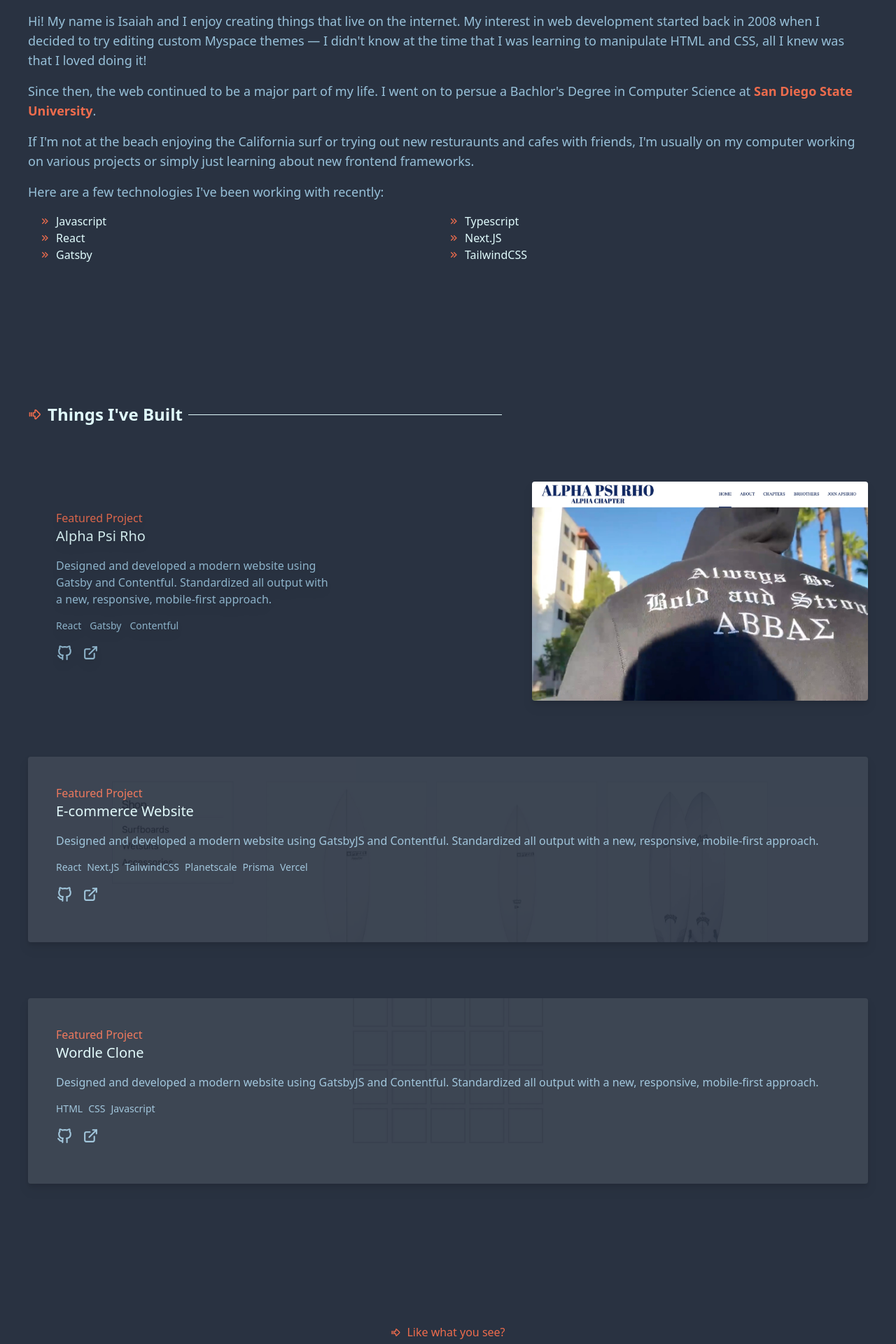
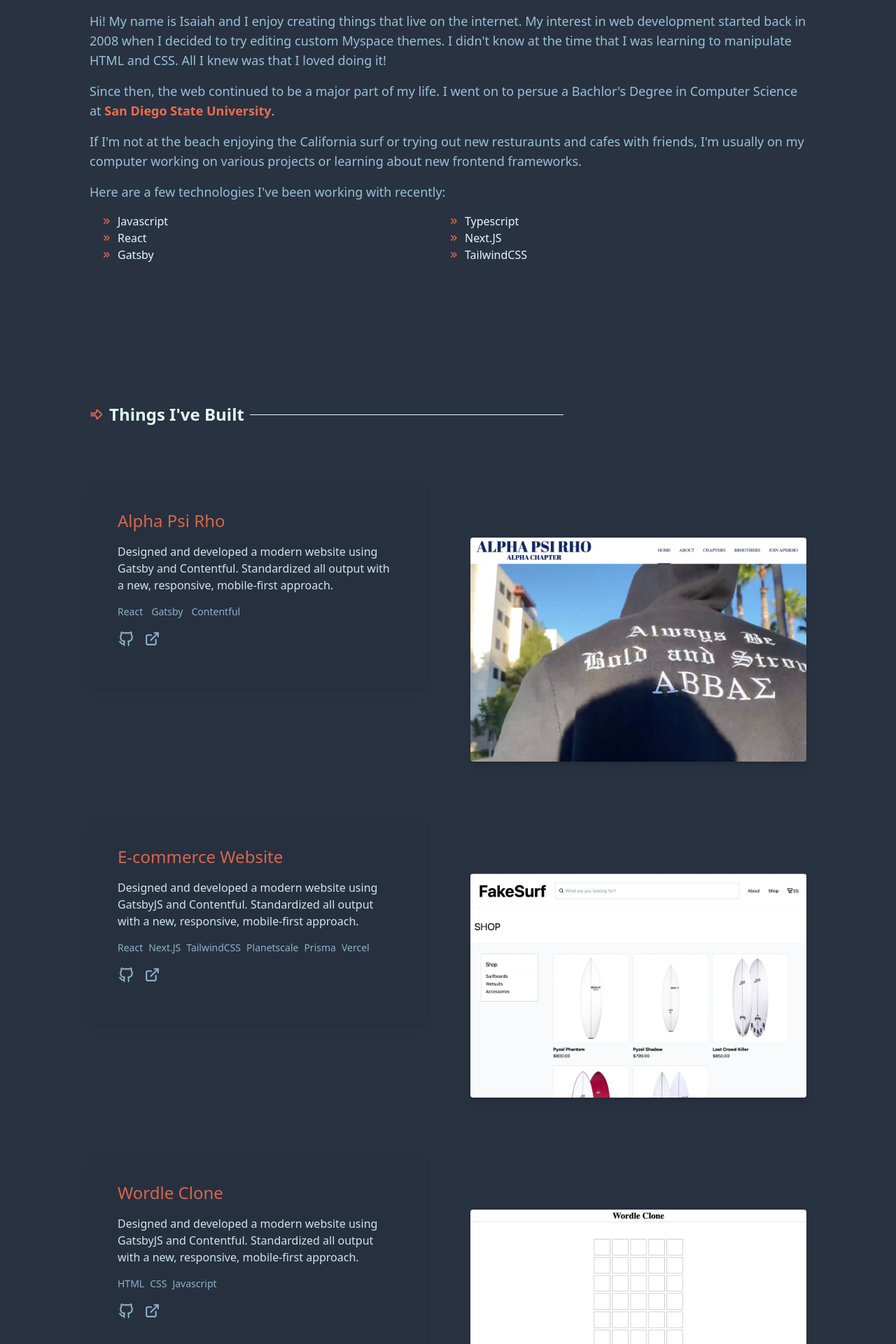
Before and after one commit to isaiahaquino/react-portfolio, a Next.js app: page / in a window 1280 px wide. Shown: the part 880-2800 px from the top of the page at 70% size. Built offline with nearby package versions, Linux system fonts and the light colour scheme.

Commit message:
finish md breakpoint

```diff
--- a/app/page.tsx
+++ b/app/page.tsx
@@ -20,7 +20,7 @@ export default function Home() {
             </li>
           </ul>
         </nav>
-        <div className='mt-[10rem] ml-[2.5rem] mr-[3rem]'>
+        <div className='mt-[10rem] ml-[2.5rem] mr-[3rem] max-w-[1024px] lg:mx-auto'>
           <h2 className='my-2 text-lg text-orange'>Hey there, my name is</h2>
           <h1 className='text-4xl my-1 sm:text-5xl md:text-6xl text-white'>Isaiah Aquino.</h1>
           <h1 className='text-4xl my-1 sm:text-5xl md:text-6xl text-blue-light'>I build things for the web.</h1>
@@ -30,15 +30,15 @@ export default function Home() {
 
       {/* ABOUT ME SECTION */}
 
-      <section className='mt-[20rem] mx-[2.5rem]'>
+      <section className='mt-[20rem] mx-[2.5rem] max-w-[1024px] lg:mx-auto'>
         <div className='flex items-center my-10'>
           <TbArrowBigRightLines className='shrink-0 grow-0' color='#ee6c4d' size={20}/>
           <h1 className='text-white flex-shrink-0 mx-2 font-bold text-2xl'>About Me</h1>
           <div className='h-[1px] w-full max-w-md bg-white'></div>
         </div>
-        <p className='text-blue-light text-lg my-4'>Hi! My name is Isaiah and I enjoy creating things that live on the internet. My interest in web development started back in 2008 when I decided to try editing custom Myspace themes — I didn&apos;t know at the time that I was learning to manipulate HTML and CSS, all I knew was that I loved doing it!</p>
+        <p className='text-blue-light text-lg my-4'>Hi! My name is Isaiah and I enjoy creating things that live on the internet. My interest in web development started back in 2008 when I decided to try editing custom Myspace themes. I didn&apos;t know at the time that I was learning to manipulate HTML and CSS. All I knew was that I loved doing it!</p>
         <p className='text-blue-light text-lg my-4'>Since then, the web continued to be a major part of my life. I went on to persue a Bachlor&apos;s Degree in Computer Science at <strong className='text-orange'>San Diego State University</strong>.</p>
-        <p className='text-blue-light text-lg my-4'>If I&apos;m not at the beach enjoying the California surf or trying out new resturaunts and cafes with friends, I&apos;m usually on my computer working on various projects or simply just learning about new frontend frameworks.</p>
+        <p className='text-blue-light text-lg my-4'>If I&apos;m not at the beach enjoying the California surf or trying out new resturaunts and cafes with friends, I&apos;m usually on my computer working on various projects or learning about new frontend frameworks.</p>
         <p className=' text-blue-light text-lg my-4s'>Here are a few technologies I&apos;ve been working with recently:</p>
         <ul className='text-white grid grid-cols-2 mx-4 my-4'>
           <li className='flex items-center gap-2'>
@@ -70,21 +70,20 @@ export default function Home() {
 
       {/* FEATURED PROJECTS SECTION */}
 
-      <section className='mt-[10rem] mx-[2.5rem] flex flex-col'>
+      <section className='mt-[10rem] mx-[2.5rem] flex flex-col max-w-[1024px] lg:mx-auto'>
         <div className='flex items-center my-10'>
           <TbArrowBigRightLines className='shrink-0 grow-0' color='#ee6c4d' size={20}/>
           <h1 className='text-white flex-shrink-0 mx-2 font-bold text-2xl'>Things I&apos;ve Built</h1>
           <div className='h-[1px] w-full max-w-md bg-white'></div>
         </div>
 
-        <div className='w-full rounded my-10 drop-shadow-lg relative'>
-          <div className='md:w-[30rem] md:h-full relative md:right-0 md:absolute'>
-            <Image src='/alphapsirho.jpeg' alt='alphapsirho screenshot' fill className='object-cover rounded relative'/>
+        <div className='w-full md:h-[25rem] rounded my-10 drop-shadow-lg relative'>
+          <div className='h-full w-full md:w-[30rem] md:h-[20rem] absolute md:right-0 md:bottom-0 hover:z-20 hover:scale-105 transition-all duration-300 ease-in-out'>
+            <Image src='/alphapsirho.jpeg' alt='alphapsirho screenshot' fill className='object-cover rounded'/>
           </div>
-          <div className='px-10 py-10 z-10 bg-black md:bg-opacity-0 relative md:w-[30rem] opacity-90'>
-            <p className='text-orange'>Featured Project</p>
-            <h1 className='text-white text-xl'>Alpha Psi Rho</h1>
-            <p className='text-blue-light my-4'>Designed and developed a modern website using Gatsby and Contentful. Standardized all output with a new, responsive, mobile-first approach.</p>
+          <div className='px-10 py-10 z-10 bg-black md:bg-opacity-90 relative md:w-[30rem] opacity-90 rounded'>
+            <h1 className='text-orange text-xl md:text-2xl'>Alpha Psi Rho</h1>
+            <p className='text-white my-4'>Designed and developed a modern website using Gatsby and Contentful. Standardized all output with a new, responsive, mobile-first approach.</p>
             <ul className='text-blue-light flex text-sm gap-3'>
               <li>React</li>
               <li>Gatsby</li>
@@ -104,12 +103,13 @@ export default function Home() {
             </ul>
           </div>
         </div>
-        <div className='w-full rounded my-10 drop-shadow-lg relative'>
-          <Image src='/fakesurf.jpeg' alt='fakesurf screenshot' fill className='object-cover rounded'/>
-          <div className='px-10 py-10 z-10 bg-black relative opacity-90'>
-            <p className='text-orange'>Featured Project</p>
-            <h1 className='text-white text-xl'>E-commerce Website</h1>
-            <p className='text-blue-light my-4'>Designed and developed a modern website using GatsbyJS and Contentful. Standardized all output with a new, responsive, mobile-first approach.</p>
+        <div className='w-full md:h-[25rem] rounded my-10 drop-shadow-lg relative'>
+          <div className='h-full w-full md:w-[30rem] md:h-[20rem] absolute md:right-0 md:bottom-0 hover:z-20 hover:scale-105 transition-all duration-300 ease-in-out'>
+            <Image src='/fakesurf.jpeg' alt='fakesurf screenshot' fill className='object-cover rounded'/>
+          </div>
+          <div className='px-10 py-10 z-10 bg-black md:bg-opacity-90 relative md:w-[30rem] opacity-90 rounded'>
+            <h1 className='text-orange text-xl md:text-2xl'>E-commerce Website</h1>
+            <p className='text-white my-4'>Designed and developed a modern website using GatsbyJS and Contentful. Standardized all output with a new, responsive, mobile-first approach.</p>
             <ul className='text-blue-light text-sm flex gap-x-2 flex-wrap'>
               <li>React</li>
               <li>Next.JS</li>
@@ -132,12 +132,13 @@ export default function Home() {
             </ul>
           </div>
         </div>
-        <div className='w-full rounded my-10 drop-shadow-lg relative'>
-          <Image src='/wordle.jpeg' alt='wordle screenshot' fill className='object-cover rounded'/>
-          <div className='px-10 py-10 z-10 bg-black relative opacity-90'>
-            <p className='text-orange'>Featured Project</p>
-            <h1 className='text-white text-xl'>Wordle Clone</h1>
-            <p className='text-blue-light my-4'>Designed and developed a modern website using GatsbyJS and Contentful. Standardized all output with a new, responsive, mobile-first approach.</p>
+        <div className='w-full md:h-[25rem] rounded my-10 drop-shadow-lg relative'>
+          <div className='h-full w-full md:w-[30rem] md:h-[20rem] absolute md:right-0 md:bottom-0 hover:z-20 hover:scale-105 transition-all duration-300 ease-in-out'>
+            <Image src='/wordle.jpeg' alt='wordle screenshot' fill className='object-cover rounded'/>
+          </div>
+          <div className='px-10 py-10 z-10 bg-black md:bg-opacity-90 relative md:w-[30rem] opacity-90 rounded'>
+            <h1 className='text-orange text-xl md:text-2xl'>Wordle Clone</h1>
+            <p className='text-white my-4'>Designed and developed a modern website using GatsbyJS and Contentful. Standardized all output with a new, responsive, mobile-first approach.</p>
             <ul className='text-blue-light flex gap-x-2 text-sm'>
               <li>HTML</li>
               <li>CSS</li>
@@ -167,7 +168,7 @@ export default function Home() {
           <p>Like what you see?</p>
         </div>
         <h1 className='text-4xl text-white my-4'>Contact Me</h1>
-        <p className='text-center text-blue-light max-w-lg'>I&apos;m currently looking for new opportunities as a Front-end Developer, my inbox is always open. Whether you have a question or just want to say hi, I’ll try my best to get back to you!</p>
+        <p className='text-center text-blue-light max-w-xl'>I&apos;m currently looking for new opportunities as a Front-end Developer, my inbox is always open. Whether you have a question or just want to say hi, I’ll try my best to get back to you!</p>
         <a className='mt-10 px-6 py-4 border-2 border-orange text-orange rounded-md hover:bg-orange hover:bg-opacity-5 transition-all duration-200 ease-in-out' href='mailto: isaiahaquino1997@gmail.com'>Say Hello</a>
       </section>
 
```
